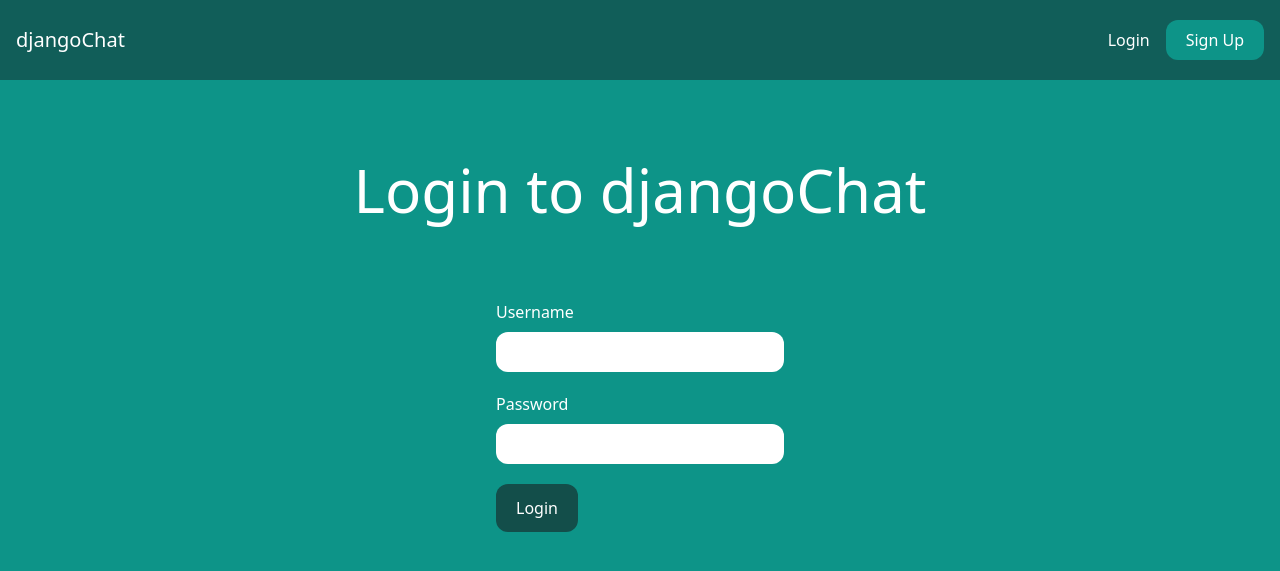
After one commit to Gornstats/djangoChat, a Django app: page /login/ in a window 1280 px wide. The commit adds this page. Shown: the top 571 px of the page. Run offline with Django 4.2, Linux system fonts and the light colour scheme; some libraries are stand-ins or nearby versions.

Commit message:
Added user signup & login feature

```diff
--- a/core/templates/core/base.html
+++ b/core/templates/core/base.html
@@ -16,8 +16,14 @@
             </div>
 
             <div class="flex items-center space-x-4">
-                    <a href="/login/" class="text-white hover:text-gray-200">Login</a>
-                    <a href="/signup/" class="px-5 py-2 rounded-xl text-white bg-teal-600 hover:bg-teal-700"><strong>Sign Up</strong></a>
+                {% if request.user.is_authenticated %}
+                    <p class="text-teal-200 text-s fixed bottom-1 right-1">Logged in as {{user.username}}</p>
+                    <a href="/rooms/" class="text-white hover:text-yellow-200">Chatrooms</a>
+                    <a href="/logout/" class="px-5 py-2 rounded-xl text-white bg-teal-600 hover:bg-teal-700">Log out</a>
+                {% else %}
+                    <a href="/login/" class="text-white hover:text-yellow-200">Login</a>
+                    <a href="/signup/" class="px-5 py-2 rounded-xl text-white bg-teal-600 hover:bg-teal-700">Sign Up</a>
+                {% endif %}
             </div>
         </nav>
 
--- /dev/null
+++ b/core/templates/core/login.html
@@ -0,0 +1,35 @@
+{% extends 'core/base.html' %}
+
+{% block title %}Login to {% endblock %}
+
+{% block content %}
+    <div class="p-10 lg:p-20 text-center">
+        <h1 class="text-xl lg:text-6xl text-white">Login to djangoChat</h1>
+    </div>
+
+<form method="post" action="." class="lg:w-1/4 px-4 mx-auto">
+    {% csrf_token %}
+
+    <div class="mb-5">
+        <label for="username" class="text-white text-m mb-2">Username</label>
+        <input type="text" name="username" class="w-full mt-2 px-4 py-2 rounded-xl" required>
+    </div>
+
+    <div class="mb-5">
+        <label for="password" class="text-white text-m mb-2">Password</label>
+        <input type="password" name="password" class="w-full mt-2 px-4 py-2 rounded-xl" required>
+    </div>
+
+    {% if form.errors %}
+        {% for field in form %}
+            {% for error in field.errors %}
+                <div class="mb-5 p-4 rounded-xl bg-red-500 border-2 border-red-800 text-white">
+                    <p>{{ error|escape }}</p>
+                </div>
+            {% endfor %}
+        {% endfor %}
+    {% endif %}
+
+    <button class="px-5 py-3 rounded-xl text-white bg-teal-900 hover:bg-teal-800">Login</button>
+</form>
+{% endblock %}
--- a/core/templates/core/signup.html
+++ b/core/templates/core/signup.html
@@ -17,11 +17,11 @@
 
         <div class="mb-5">
             <label for="password1" class="text-white text-m mb-2">Password</label>
-            <input type="password" name="password1" class="w-full mt-2 px-4 py-2 rounded-xl" required>
+            <input type="password" name="password" class="w-full mt-2 px-4 py-2 rounded-xl" required>
         </div>
 
         <div class="mb-5">
-            <label class="text-white text-m mb-2">Password again</label>
+            <label for="password2" class="text-white text-m mb-2">Password again</label>
             <input type="password" name="password2" class="w-full mt-2 px-4 py-2 rounded-xl" required>
         </div>
 
--- a/core/urls.py
+++ b/core/urls.py
@@ -1,3 +1,4 @@
+from django.contrib.auth.views import LogoutView, LoginView
 from django.urls import path
 
 from .views import frontpage, signup
@@ -5,4 +6,6 @@ from .views import frontpage, signup
 urlpatterns = [
     path('', frontpage, name='frontpage'),
     path('signup/', signup, name='signup'),
+    path('login/', LoginView.as_view(template_name='core/login.html'), name='login'),
+    path('logout/', LogoutView.as_view(), name='logout'),
 ]
--- a/djangochat_project/settings.py
+++ b/djangochat_project/settings.py
@@ -27,6 +27,9 @@ DEBUG = True
 
 ALLOWED_HOSTS = []
 
+LOGOUT_REDIRECT_URL = '/'
+LOGIN_REDIRECT_URL = '/'
+LOGIN_URL = '/login/'
 
 # Application definition
 
```
